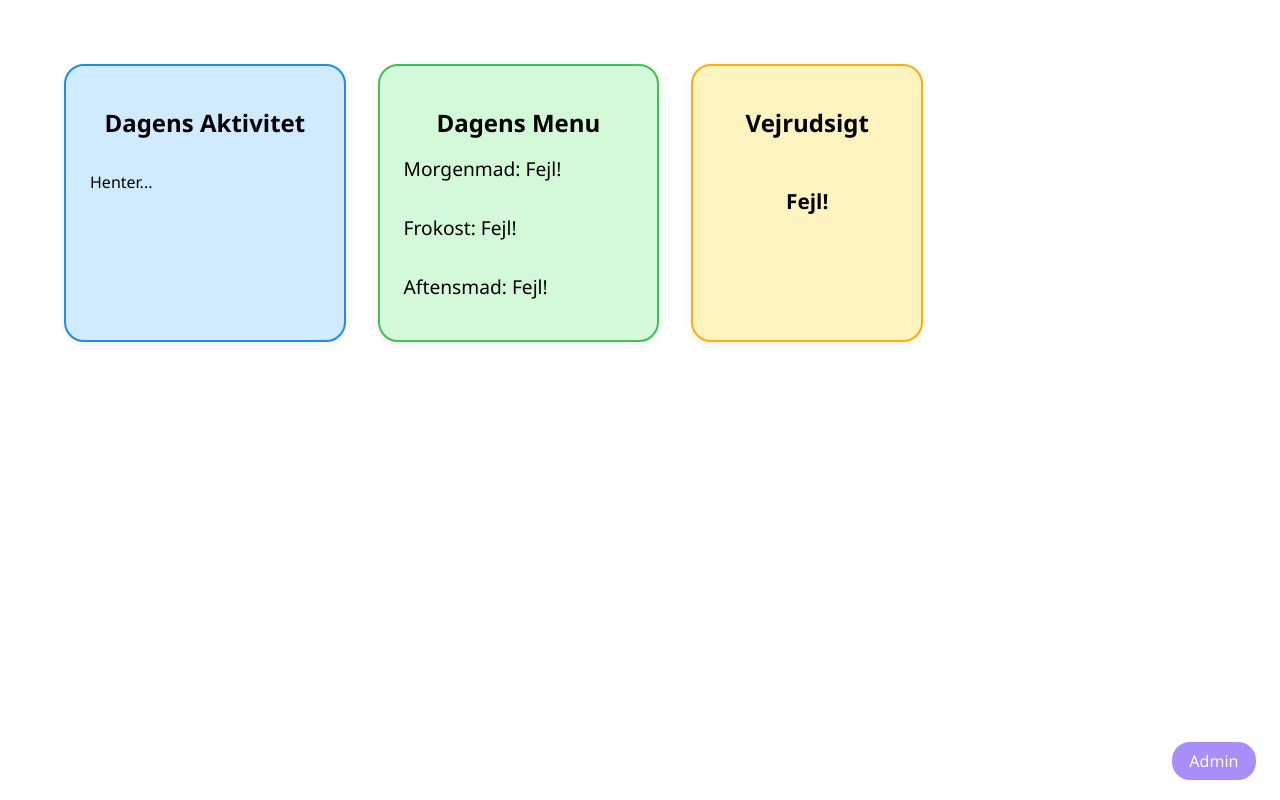
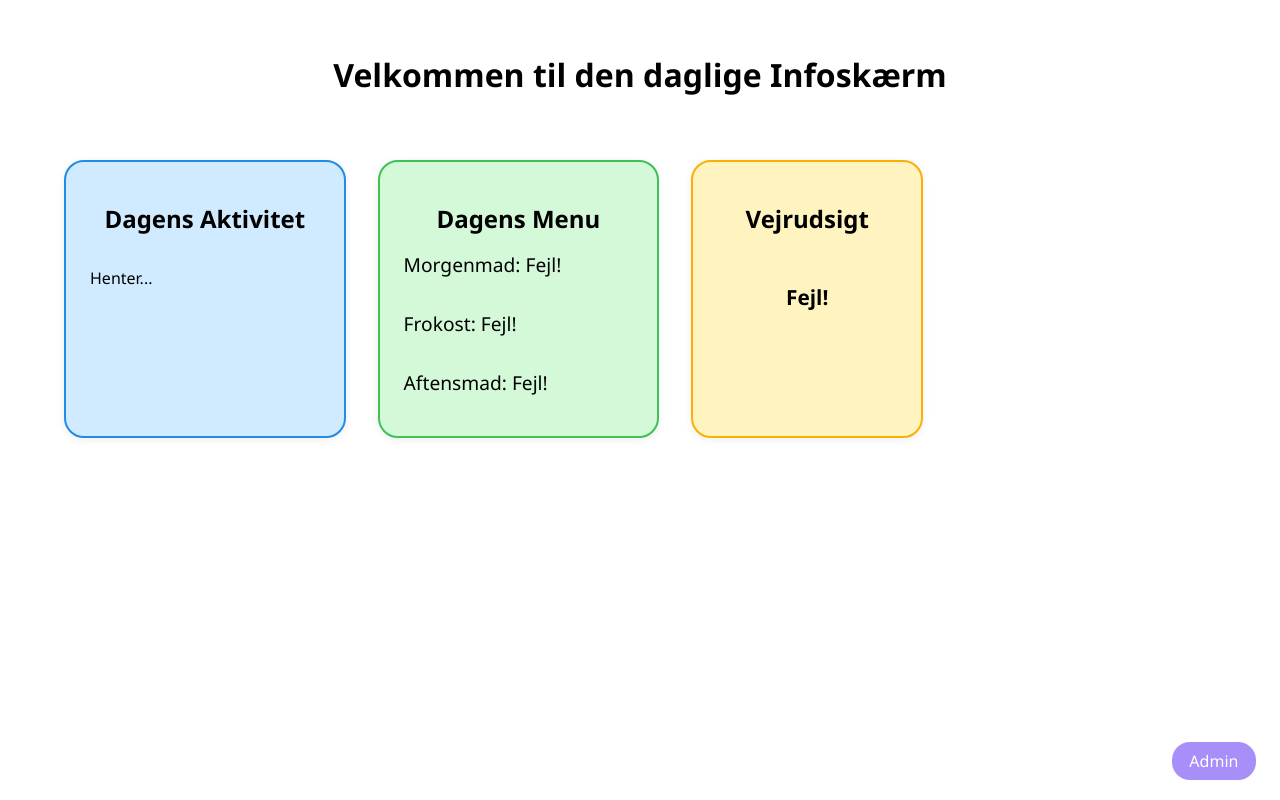
Before and after one commit to SiminAsadi/infodisplay_project, a plain HTML site: page frontend/index.html in a window 1280 px wide. Drawn offline with Linux system fonts and the light colour scheme; no server answers.

Commit message:
Tilføjet en titel

```diff
--- a/frontend/index.html
+++ b/frontend/index.html
@@ -6,6 +6,7 @@
   <link rel="stylesheet" href="/frontend/style.css">
 </head>
 <body>
+  <h1 id="page-title">Velkommen til den daglige Infoskærm</h1>
   <main class="grid">
 <div class="card blue">
   <h2>Dagens Aktivitet</h2>
--- a/frontend/style.css
+++ b/frontend/style.css
@@ -132,6 +132,12 @@ body {
   opacity: 1;
 }
 
+#page-title {
+  text-align: center; /* Centrerer teksten */
+  font-size: 2rem; /* Gør titlen større */
+  margin-bottom: 2rem; /* Giver afstand til resten af siden */
+}
+
 @media (max-width: 900px) {
   .grid {
     grid-template-columns: 1fr;
```
